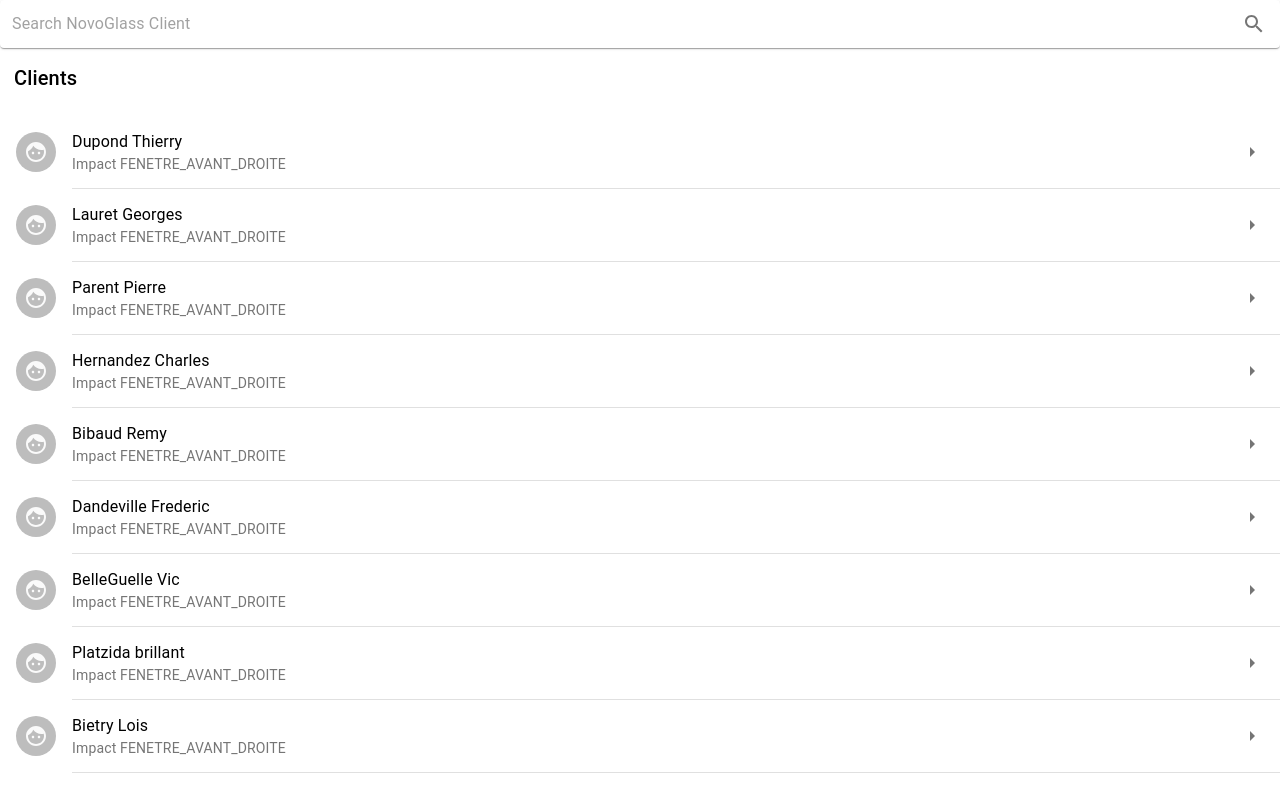
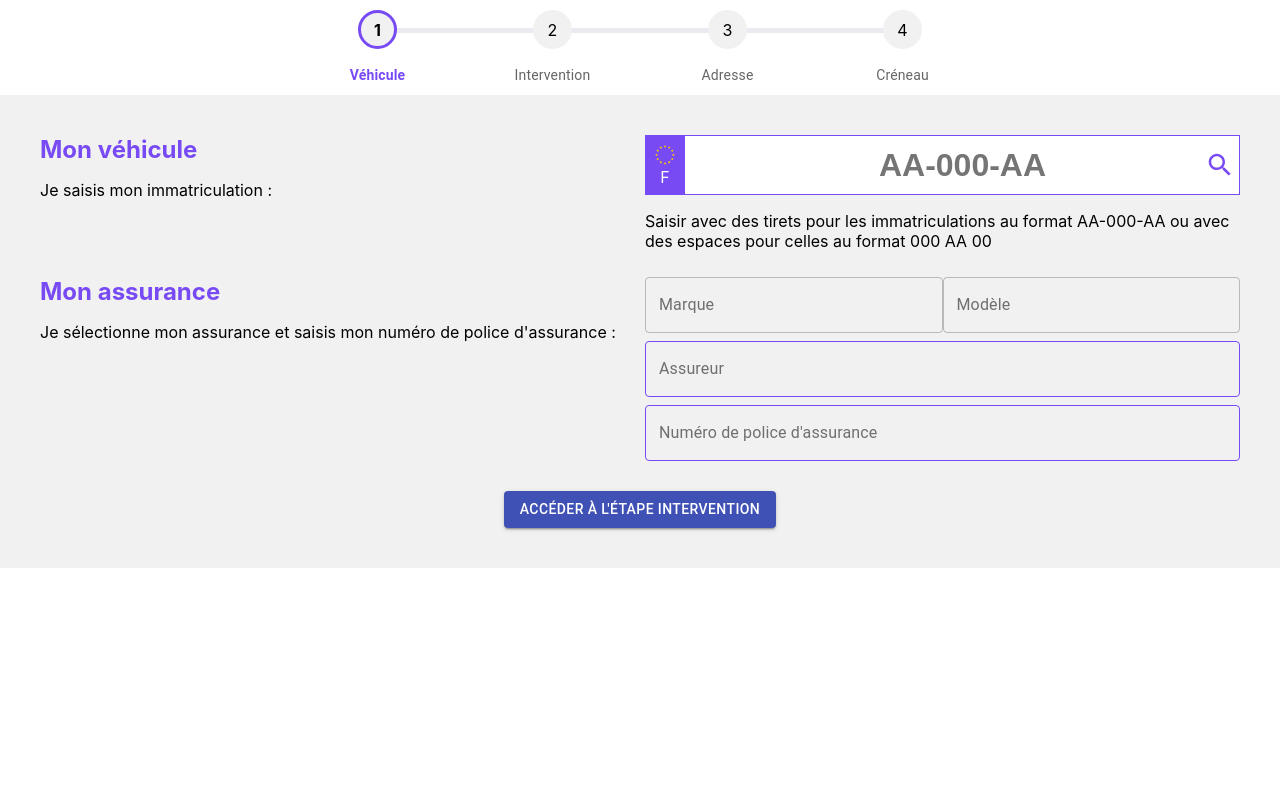
Before and after one commit to vedz/pare-brise, a React (Create React App) app: page / in a window 1280 px wide. Shown: the top 787 px of the page. Built offline with nearby package versions, Linux system fonts and the light colour scheme.

Commit message:
correction design mobile ( non terminé )

```diff
--- a/src/App.js
+++ b/src/App.js
@@ -1,14 +1,14 @@
 import React from 'react';
 import './App.css';
-import Reservation from './containers/reservation/Reservation';
-import ClientHistory from './containers/reservation/Administration/ClientHistory/ClientHistory'
+import Reservation from './containers/Reservation/Reservation';
+import ClientHistory from './containers/Reservation/Administration/ClientHistory/ClientHistory'
 
 //@@@Clean
 function App() {
     console.log('[App component]');
     return (
         <div className="App">
-            <ClientHistory />
+            <Reservation />
         </div>
     );
 }
--- a/src/components/Formulaire/Adresse/Adresse.css
+++ b/src/components/Formulaire/Adresse/Adresse.css
@@ -6,7 +6,7 @@
 .wrapper-form {
     display: grid;
     grid-template-columns: 1fr;
-    grid-template-rows: 1fr;
+    grid-template-rows: auto;
 }
 
 .align-vertically {
--- a/src/components/Formulaire/Intervention/Card/Card.css
+++ b/src/components/Formulaire/Intervention/Card/Card.css
@@ -7,6 +7,7 @@
     flex-direction: column;
     justify-content: center;
     align-items: center;
+    height: 100%;
 }
 .card span {
     color: #784af4;
@@ -15,13 +16,22 @@
 }
 
 .zoom {
-    transform: scale(1.15);
+    /* background-size: 125%; */
 }
 
 .card.active {
     border: 1px solid #784af4;
 }
 
+.card-image{
+    flex-grow: 1;
+    width: 100%;
+    background-position: center;
+    background-size: 100%;
+    background-repeat: no-repeat;
+}
+
+
 @media (min-width: 380px) {
     .zoom {
         transform: scale(1.25);
--- a/src/components/Formulaire/Intervention/Card/Card.js
+++ b/src/components/Formulaire/Intervention/Card/Card.js
@@ -1,18 +1,19 @@
 import React from 'react'
 import './Card.css'
 
-const Card = ({img, name, active, zoom, subTitle}) => {
+const Card = ({ img, name, active, zoom, subTitle }) => {
     console.log(active);
 
-    let subTitlecard= subTitle ?
-                <p className='text-center'>{subTitle}</p> :
-                '';
+    let subTitlecard = subTitle ?
+        <p className='text-center'>{subTitle}</p> :
+        '';
 
     return (
-        <div>
-            <div className={`card ${active ? 'active': ''}`} >
+        <div style={{ height: "100%" }}>
+            <div className={`card ${active ? 'active' : ''}`} >
                 <span>{name}</span>
-                <img className={`${zoom ? "zoom": ""}`} src={img}></img>
+                <div className={`card-image ${zoom ? 'zoom' : ''}`} style={{ backgroundImage: "url(" + img + ")" }}></div>
+                {/* <img className={`${zoom ? "zoom": ""}`} src={img}></img> */}
             </div>
             {subTitlecard}
         </div>
--- a/src/components/Formulaire/Intervention/Intervention.css
+++ b/src/components/Formulaire/Intervention/Intervention.css
@@ -6,7 +6,7 @@
 .wrapper-form {
     display: grid;
     grid-template-columns: 1fr;
-    grid-template-rows: 1fr;
+    grid-template-rows: auto;
 }
 
 .align-vertically {
@@ -23,7 +23,7 @@
     .wrapper-form {
         display: grid;
         grid-template-columns: repeat(2, 1fr);
-        grid-template-rows: repeat(2, 1fr);
+        grid-template-rows: repeat(2, auto);
     }
     .align-vertically {
         align-items: flex-start;
@@ -52,12 +52,14 @@
 
 .wrapper-card {
     flex: 0 1 150px;
+    height: 150px;
     margin-bottom: 0.5em;
 }
 
 @media (min-width: 380px) {
     .wrapper-card {
         flex: 0 1 168px;
+        height: 168px;
     }
 }
 
--- a/src/components/Formulaire/Intervention/TypeDommage/TypeDommage.css
+++ b/src/components/Formulaire/Intervention/TypeDommage/TypeDommage.css
@@ -6,4 +6,8 @@
 
 .typedommage-content .wrapper-card {
     flex: 0 1 30%;
+    height: initial;
 }
+
+.wrapper-card-type{
+}
--- a/src/components/Formulaire/Vehicule/Vehicule.css
+++ b/src/components/Formulaire/Vehicule/Vehicule.css
@@ -6,7 +6,7 @@
 .wrapper-form {
     display: grid;
     grid-template-columns: 1fr;
-    grid-template-rows: 1fr;
+    grid-template-rows: auto;
     grid-gap: 10px;
 }
 
@@ -24,7 +24,7 @@
     .wrapper-form {
         display: grid;
         grid-template-columns: repeat(2, 1fr);
-        grid-template-rows: repeat(2, 1fr);
+        grid-template-rows: repeat(2, auto);
         grid-gap: 10px;
     }
     .align-vertically {
--- a/src/containers/reservation/reservation.css
+++ b/src/containers/reservation/reservation.css
@@ -1,5 +1,5 @@
 .reservation {
     display: flex;
     flex-direction: column;
-    height: 100vh;
+    /*height: 100vh;*/
 }
```
Also changed, not shown: src/components/Formulaire/Intervention/TypeDommage/TypeDommage.js (+4 -4 lines).
